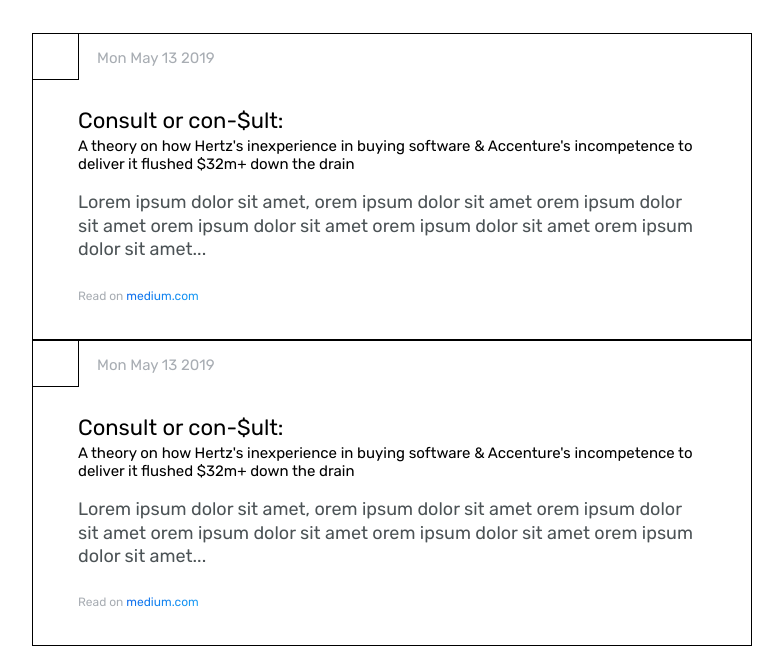
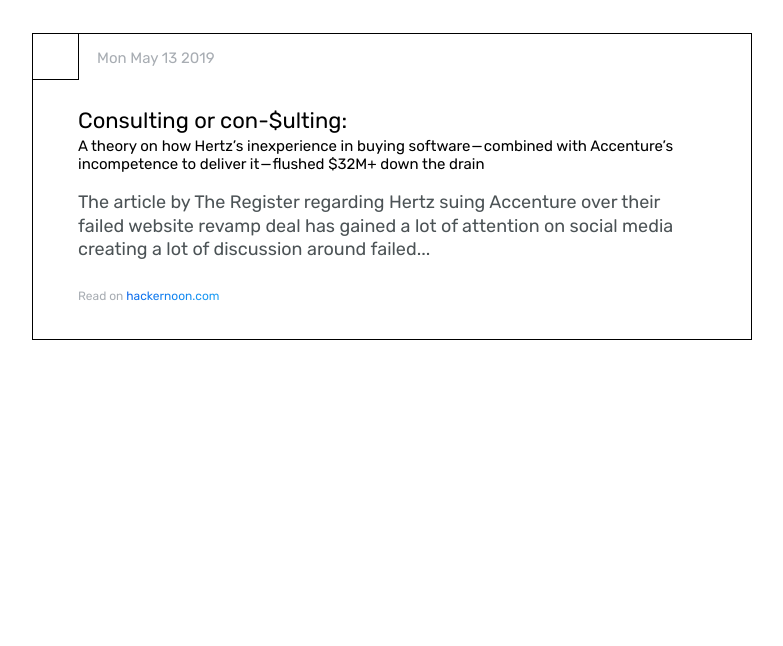
Before and after one commit to Keksike/home-website, a Gatsby site: page / in a window 1280 px wide. Shown: the part 464-1110 px from the top of the page, without its empty margins (96-879 px from the left). After the commit the page ends 858 px from the top, so only its background shows below. Built offline with nearby package versions, Linux system fonts and the light colour scheme; Gatsby itself is replaced by a stand-in of ours.

Commit message:
update style and content

```diff
--- a/src/components/BlogPost.tsx
+++ b/src/components/BlogPost.tsx
@@ -9,7 +9,7 @@ const Container = styled.a`
   background-color: #fff;
   border: 1px solid ${colors.black};
   opacity: 1;
-  transition-duration: 0.7s;
+  transition-duration: 0.3s;
   transition-timing-function: ease;
 
   p {
@@ -100,13 +100,14 @@ interface IProps {
   link: string;
   sampleText: string;
   date: Date;
+  linkText: string;
 }
 
 const BlogPost = (props: IProps) => {
-  const { title, subTitle, link, sampleText, date } = props;
+  const { title, subTitle, link, sampleText, date, linkText } = props;
 
   return (
-    <Container href={link}>
+    <Container href={link} target="_blank">
       <DateContainer>
         <CornerStripes />
         <Date>{date.toDateString()}</Date>
@@ -119,7 +120,7 @@ const BlogPost = (props: IProps) => {
 
         <p>{sampleText}</p>
         <ReadOnText>
-          Read on <span>medium.com</span>
+          Read on <span>{linkText}</span>
         </ReadOnText>
       </ContentContainer>
     </Container>
--- a/src/pages/index.tsx
+++ b/src/pages/index.tsx
@@ -87,12 +87,13 @@ const StripedBackground = styled.div`
 
 const blogPosts = [
   {
-    title: 'Consult or con-$ult:',
+    title: 'Consulting or con-$ulting:',
     subTitle:
-      "A theory on how Hertz's inexperience in buying software & Accenture's incompetence to deliver it flushed $32m+ down the drain",
+      'A theory on how Hertz’s inexperience in buying software — combined with Accenture’s incompetence to deliver it — flushed $32M+ down the drain',
     sampleText:
-      'Lorem ipsum dolor sit amet, orem ipsum dolor sit amet orem ipsum dolor sit amet orem ipsum dolor sit amet orem ipsum dolor sit amet orem ipsum dolor sit amet... ',
-    link: 'http://google.com',
+      'The article by The Register regarding Hertz suing Accenture over their failed website revamp deal has gained a lot of attention on social media creating a lot of discussion around failed...',
+    link: 'https://hackernoon.com/consulting-or-con-sulting-e5b7567bb6be',
+    linkText: 'hackernoon.com',
     date: new Date()
   }
 ];
@@ -117,9 +118,6 @@ const IndexPage = () => (
                 <BlogPost {...post} />
               </BlogPostContainer>
             ))}
-            {blogPosts.map(post => (
-              <BlogPost {...post} />
-            ))}
           </BlogPosts>
           <StripedBackground />
         </div>
```
